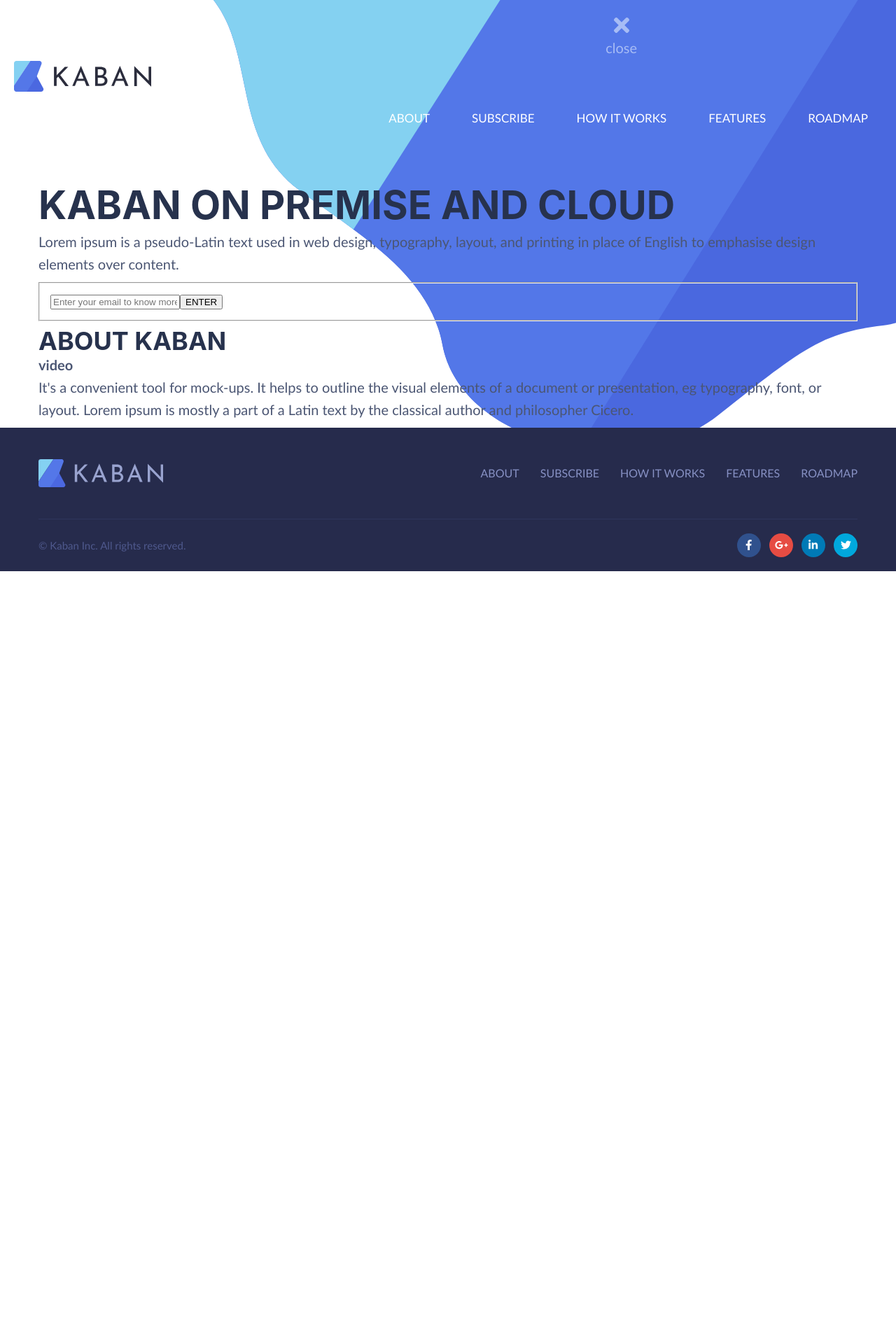
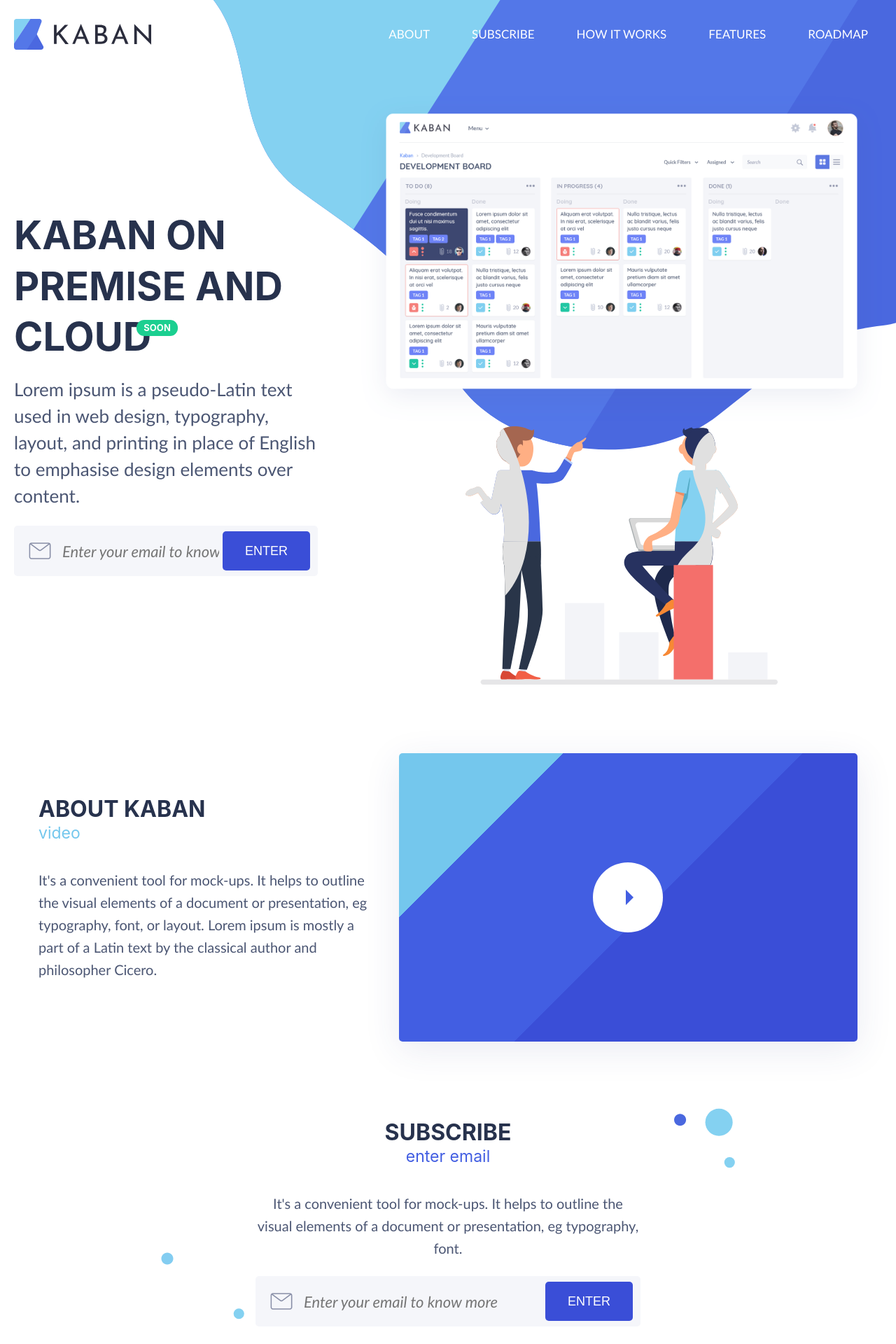
Before and after one commit to pkorzh/kaban.app, a Nuxt app: page / in a window 1280 px wide. Shown: the part 40-1960 px from the top of the page at 70% size. Before the commit the page ends 856 px from the top, so only its background shows below. Built offline with nearby package versions, Linux system fonts and the light colour scheme; a web font is replaced by a local one.

Commit message:
section: base styles and content

```diff
--- a/assets/scss/_base.scss
+++ b/assets/scss/_base.scss
@@ -36,8 +36,13 @@ ol,
 dl,
 pre,
 address,
-fieldset,
-figure { margin: 0 0 10px; }
+figure { margin: 0 0 24px; }
+
+fieldset {
+  padding: 0;
+  margin: 0;
+  border: 0;
+}
 
 h1, .h1,
 h2, .h2,
@@ -55,11 +60,15 @@ h6, .h6 {
 h1, .h1 {
   font-size: 56px;
   line-height: 1.29;
+  margin-bottom: 20px;
 }
 
 h2, .h2 {
   font-size: 36px;
   line-height: 1;
+  @media (min-width: $breakpoint-small) {
+    font-size: 32px;
+  }
 }
 
 h3, .h3 {
@@ -96,4 +105,7 @@ h6, .h6 {}
   margin: 0 auto;
   padding-left: 20px;
   padding-right: 20px;
+  &-large {
+    max-width: 1500px;
+  }
 }
--- a/assets/scss/_variables.scss
+++ b/assets/scss/_variables.scss
@@ -11,6 +11,7 @@ $global-body-background:               #fff;
 $brand-color:                          #3a4ed7;
 $blue:                                 #425ee2;
 $light-blue:                           #8791c4;
+$superligth-blue:                      #d9dfff;
 $gray-blue:                            #4f598d;
 $dark-blue:                            #262b4c;
 
--- a/assets/scss/components/_form.scss
+++ b/assets/scss/components/_form.scss
@@ -1,8 +1,62 @@
-.form-send {
-  input[type='text'] {
+.form {
+  background: #f5f6fa;
+  border-radius: 5px;
+  padding: 8px 11px;
+  text-align: left;
+  @media (max-width: $breakpoint-small) {
+    padding: 10px;
+  }
+  input[type='text'],
+  input[type='email'],
+  input[type='password'] {
+    box-sizing: border-box;
     border: 0;
     width: 100%;
-    height: 35px;
-    padding: 5px 25px 5px 10px;
+    height: 56px;
+    padding: 5px;
+    color: #5c6887;
+    font-size: 22px;
+    font-style: italic;
+    font-family: $global-font-family;
+    background: none;
+  }
+  input[type='submit'] {
+    height: 56px;
+    border-radius: 5px;
+    padding: 0 32px;
+    margin: 0;
+    border: 0;
+    color: #fff;
+    font-size: 18px;
+    text-transform: uppercase;
+    background: $brand-color;
+    cursor: pointer;
+    &:hover {
+      background: $blue;
+    }
+  }
+  &-holder {
+   display: flex;
+    @media (max-width: $breakpoint-small) {
+      flex-direction: column;
+    }
+  }
+  &-area {
+    position: relative;
+    flex: 1 1 auto;
+    &-mail {
+      padding-left: 53px;
+      &::before {
+        position: absolute;
+        top: 50%;
+        left: 10px;
+        content: '';
+        transform: translateY(-50%);
+        width: 32px;
+        height: 24px;
+        background: url('../images/email.svg') no-repeat;
+        background-size: 32px 24px;
+      }
+    }
   }
 }
--- a/assets/scss/components/_header.scss
+++ b/assets/scss/components/_header.scss
@@ -76,7 +76,7 @@
           padding: 15px 0;
           a {
             padding: 0;
-            color: #a7bcf5;
+            color: $superligth-blue;
             &:hover {
               background: none;
               box-shadow: none;
@@ -107,9 +107,12 @@
     font-size: 20px;
     text-transform: none;
     font-weight: 500;
-    color: #a7bcf5;
+    color: $superligth-blue;
     position: relative;
     margin-bottom: 56px;
+    @media (min-width: $breakpoint-medium) {
+      display: none;
+    }
     .svg-inline--fa {
       font-size: 32px;
       line-height: .8;
--- a/assets/scss/components/_nav-bar.scss
+++ /dev/null
@@ -1,3 +0,0 @@
-.nav-bar {
-
-}
--- a/assets/scss/components/_section.scss
+++ b/assets/scss/components/_section.scss
@@ -1,10 +1,184 @@
 .section {
+  padding-bottom: 90px;
+  @media (max-width: $breakpoint-small) {
+    padding-bottom: 74px;
+  }
 
+  &-subtitle {
+    display: block;
+    font-family: $global-font-family-secondary;
+    font-size: 23px;
+    font-weight: 400;
+    text-transform: lowercase;
+    color: $blue;
+    margin-bottom: 32px;
+    @media (max-width: $breakpoint-small) {
+      margin-bottom: 5px;
+    }
+  }
+  &-area {
+    max-width: 850px;
+    margin: 0 auto;
+    text-align: center;
+    position: relative;
+    padding: 24px;
+    box-sizing: border-box;
+    @media (max-width: $breakpoint-small) {
+      padding: 40px 0 0;
+    }
+    &:before {
+      position: absolute;
+      left: 0;
+      right: 0;
+      top: 0;
+      bottom: 0;
+      content: '';
+      background: url('../images/boke.svg') no-repeat 50% 0;
+      background-size: 100% auto;
+      z-index: -1;
+    }
+  }
+  &-list {
+    padding: 0;
+    margin: 0;
+    list-style: none;
+    &-check {
+      text-align: left;
+      li {
+        position: relative;
+        padding: 0 0 10px 55px;
+        &::before {
+          width: 45px;
+          height: 45px;
+          position: absolute;
+          left: 0;
+          top: 5px;
+          content:'';
+          background: url('../images/check.svg') no-repeat;
+          background-size: cover;
+        }
+        @media (max-width: $breakpoint-small) {
+          padding-left: 40px;
+          &::before {
+            width: 30px;
+            height: 30px;
+          }
+        }
+      }
+    }
+    strong {
+      text-transform: uppercase;
+      display: block;
+      font-size: 23px;
+      font-weight: bold;
+      font-family: $global-font-family-secondary;
+    }
+  }
+
+  &.section-hero {
+    .container {
+      display: flex;
+      align-items: center;
+      justify-content: space-between;
+      @media (max-width: $breakpoint-small) {
+        flex-direction: column;
+      }
+    }
+    .content {
+      width: 35%;
+      font-size: 26px;
+      line-height: 1.462;
+      @media (max-width: $breakpoint-small) {
+        width: 100%;
+        text-align: center;
+      }
+    }
+    .media {
+      width: 60%;
+      @media (max-width: $breakpoint-small) {
+        display: none;
+      }
+      &-people {
+        margin: 0 auto;
+        width: 60%;
+      }
+    }
+    h1 {
+      span {
+        padding: 3px 10px;
+        margin: 12px 0 0 -34px;
+        vertical-align: top;
+        display: inline-block;
+        font-size: 13px;
+        color: #fff;
+        border-radius: 11px;
+        background: #1bcf90;
+      }
+    }
+  }
 
   &.section-about {
+    .container {
+      display: flex;
+      align-items: center;
+      @media (max-width: $breakpoint-small) {
+        flex-direction: column;
+      }
+      * {
+        box-sizing: border-box;
+      }
+    }
+    .content {
+      width: 44%;
+      padding-right: 32px;
+      @media (max-width: $breakpoint-small) {
+        width: 100%;
+        padding: 0;
+      }
+    }
+    .video {
+      width: 56%;
+      height: 412px;
+      @media (max-width: $breakpoint-small) {
+        order:-1;
+        width: 100%;
+        height: 200px;
+        margin-bottom: 30px;
+      }
+    }
+    .section-subtitle {
+      color: $cyan;
+    }
+  }
 
+  &.section-subscribe {
+    .section-area {
+      @media (min-width: $breakpoint-large) {
+        padding-left: 150px;
+        padding-right: 150px;
+      }
+    }
   }
-  &.section-subscribe {
 
+  &.section-features {
+    padding: 110px 0;
+    margin-bottom: 90px;
+    color: $superligth-blue;
+    background: linear-gradient(135deg, $cyan 0%, $cyan 22%, $blue 22%, $blue 54%, $brand-color 54%, $brand-color 100%);
+    @media (max-width: $breakpoint-small) {
+      padding: 74px 0;
+      margin-bottom: 74px;
+    }
+    .section-subtitle {
+      color: $cyan;
+    }
+  }
+
+  &.section-roadmap {
+    .section-area {
+      &::before {
+        transform: scale(-1,1);
+      }
+    }
   }
 }
--- /dev/null
+++ b/assets/scss/components/_video.scss
@@ -0,0 +1,36 @@
+.video {
+  border-radius: 5px;
+  box-shadow: 0px 12px 52px 0 rgba(47, 58, 126, .1);
+  position: relative;
+  background: linear-gradient(135deg, $cyan 0%, $cyan 22%, $blue 22%, $blue 54%, $brand-color 54%, $brand-color 100%);
+
+  &-play {
+    position: absolute;
+    top: 50%;
+    left: 50%;
+    transform: translate(-50%, -50%);
+    border-radius: 50%;
+    width: 100px;
+    height: 100px;
+    background: #fff;
+    &::after {
+      position: absolute;
+      top: 50%;
+      left: 50%;
+      transform: translate(-50%, -50%);
+      content: '';
+      border: 11px solid transparent;
+      border-left-color: $blue;
+      margin-left: 8px;
+    }
+
+    @media (max-width: $breakpoint-small) {
+      width: 62px;
+      height: 62px;
+      &::after {
+        border-width: 8px;
+        margin-left: 4px;
+      }
+    }
+  }
+}
--- a/assets/scss/main.scss
+++ b/assets/scss/main.scss
@@ -6,3 +6,5 @@
 @import 'components/header';
 @import 'components/footer';
 @import 'components/section';
+@import 'components/video';
+@import 'components/form';
--- a/pages/index.vue
+++ b/pages/index.vue
@@ -15,42 +15,89 @@
 			</nav>
 			<a class="header-menu" href="#" @click="toggleMenu"><font-awesome-icon icon="bars" /></a>
 		</header>
-    <section class="section">
-        <div class="container container-expand">
+		<section class="section section-hero">
+			<div class="container container-large">
 				<div class="content">
-                <h1>Kaban on premise AND cloud</h1>
+					<h1>Kaban on premise AND cloud <span>soon</span></h1>
 					<div class="description">
 						<p>Lorem ipsum is a pseudo-Latin text used in web design, typography, layout, and printing in place of English to emphasise design elements over content. </p>
 					</div>
-                <form action="#" class="form-send">
+					<form action="#" class="form">
 						<fieldset>
+							<div class="form-holder">
+								<div class="form-area form-area-mail">
 									<input type="email" placeholder="Enter your email to know more">
+								</div>
 								<input type="submit" value="ENTER">
+							</div>
+						</fieldset>
+					</form>
+				</div>
+				<div class="media">
+					<img src="../assets/images/page@2x.png" alt="image description"/>
+					<div class="media-people">
+						<img src="../assets/images/people.svg" alt="image description"/>
+					</div>
+				</div>
+			</div>
+		</section>
+		<section class="section section-about">
+			<div class="container">
+				<div class="content">
+					<h2>About Kaban</h2>
+					<strong class="section-subtitle">video</strong>
+					<p>It's a convenient tool for mock-ups. It helps to outline the visual elements of a document or presentation, eg typography, font, or layout. Lorem ipsum is mostly a part of a Latin text by the classical author and philosopher Cicero.</p>
+				</div>
+				<div class="video">
+					<a href="#" class="video-play"></a>
+				</div>
+			</div>
+		</section>
+		<section class="section section-subscribe">
+			<div class="container">
+				<div class="section-area">
+					<h2>Subscribe</h2>
+					<strong class="section-subtitle">enter email</strong>
+					<p>It's a convenient tool for mock-ups. It helps to outline the visual elements of a document or presentation, eg typography, font.</p>
+					<form action="#" class="form">
+						<fieldset>
+							<div class="form-holder">
+								<div class="form-area form-area-mail">
+									<input type="email" placeholder="Enter your email to know more">
+								</div>
+								<input type="submit" value="ENTER">
+							</div>
 						</fieldset>
 					</form>
 				</div>
 			</div>
 		</section>
-    <section class="section section-about">
-        <div class="container">
-            <h2>About Kaban</h2>
-            <strong class="subtitle">video</strong>
-            <p>It's a convenient tool for mock-ups. It helps to outline the visual elements of a document or presentation, eg typography, font, or layout. Lorem ipsum is mostly a part of a Latin text by the classical author and philosopher Cicero.</p>
-        </div>
-    </section>
-    <section class="section section-subscribe">
+		<section class="section section-features">
 			<div class="container">
 
 			</div>
 		</section>
-    <section class="section">
+		<section class="section section-roadmap">
 			<div class="container">
-
+				<div class="section-area">
+					<h2>What is New</h2>
+					<strong class="section-subtitle">best in our product</strong>
+					<p>It's a convenient tool for mock-ups. It helps to outline the visual elements of a document or presentation, eg typography, font, or layout. Lorem ipsum is mostly a part of a Latin text by the classical author and philosopher Cicero.</p>
+					<ul class="section-list section-list-check">
+						<li>
+							<strong>Feature 1</strong>
+							Lorem ipsum is a pseudo-Latin text used in web design, typography, layout, and printing in place of English to emphasise design elements over. content.
+						</li>
+						<li>
+							<strong>Feature 2</strong>
+							Lorem ipsum is a pseudo-Latin text used in web design, typography, layout, and printing in place of English to emphasise design elements over. content.
+						</li>
+						<li>
+							<strong>Feature 3</strong>
+							Lorem ipsum is a pseudo-Latin text used in web design, typography, layout, and printing in place of English to emphasise design elements over. content.
+						</li>
+					</ul>
 				</div>
-    </section>
-    <section class="section">
-        <div class="container">
-
 			</div>
 		</section>
 		<footer class="footer">
```
Lines whose indentation alone changed are shown as unchanged.
